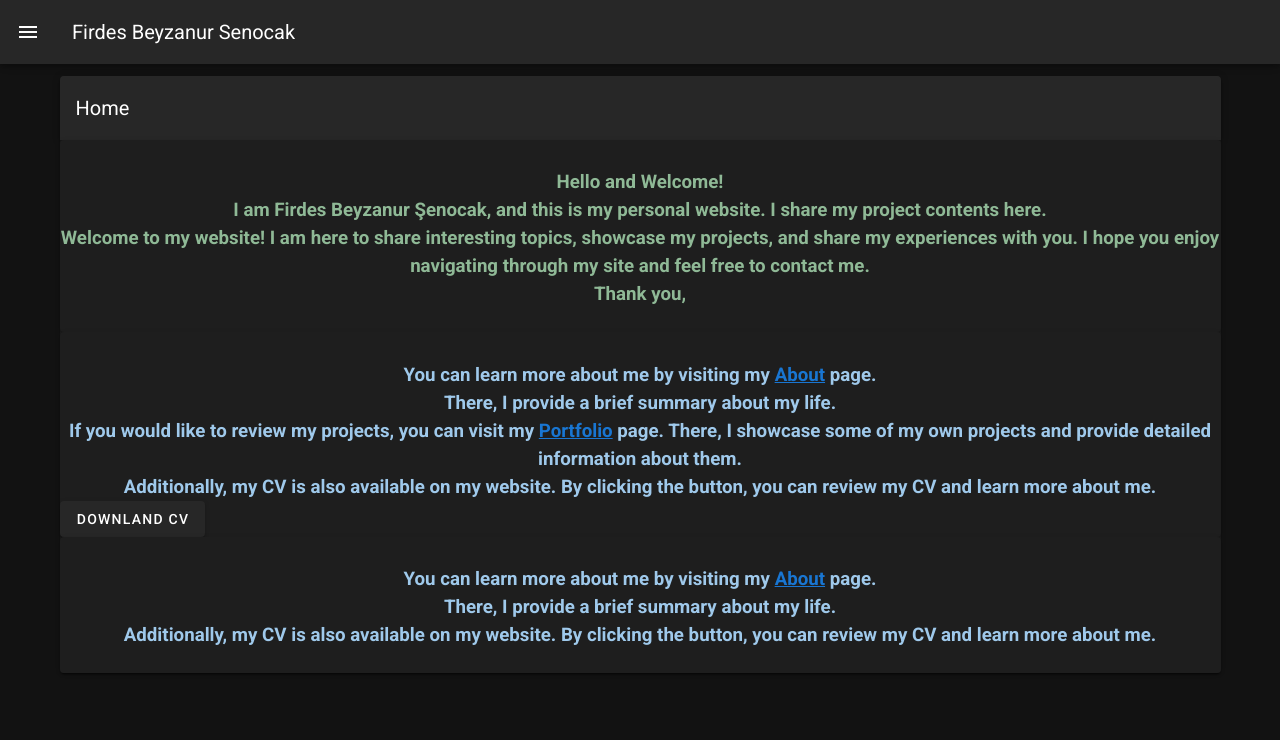
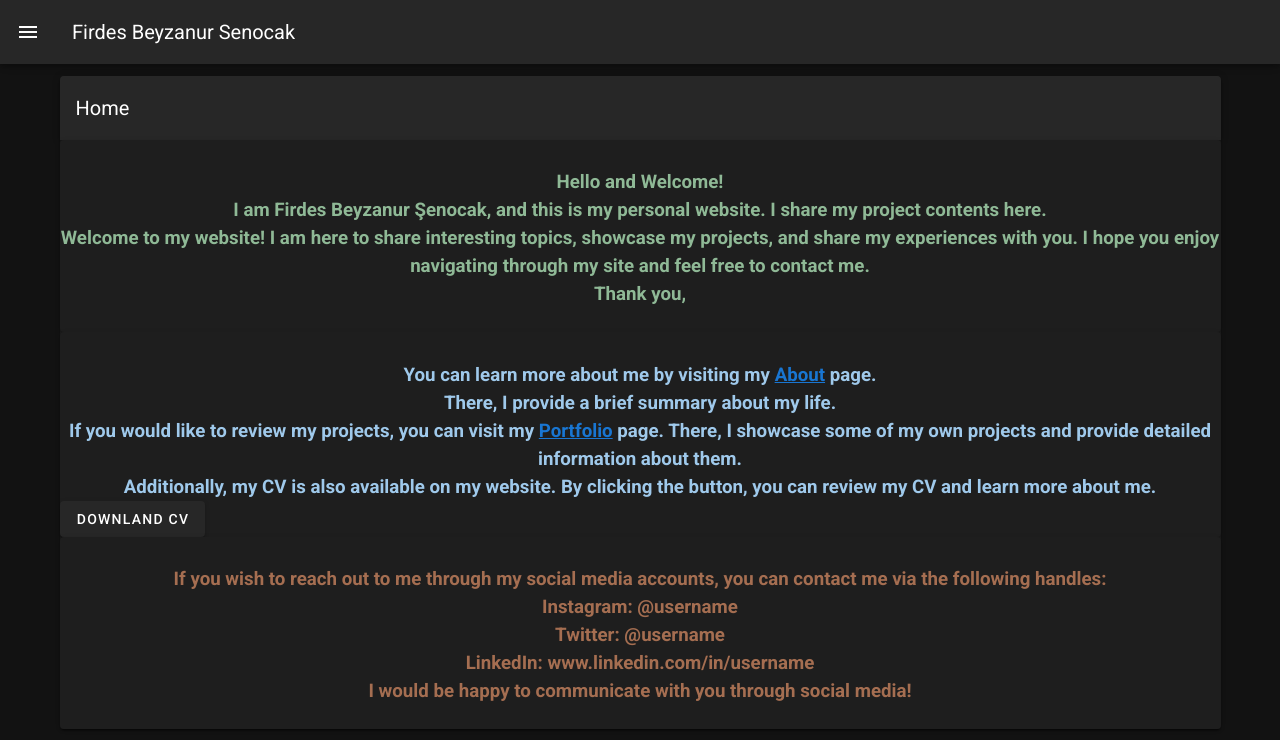
Before and after one commit to Firdesbeyzanur/OrijinalWebSite, a Nuxt app: page / in a window 1280 px wide. Shown: the top 740 px of the page. Built offline with nearby package versions, Linux system fonts and the light colour scheme.

Commit message:
Update index.vue
renk değiştir

```diff
--- a/pages/index.vue
+++ b/pages/index.vue
@@ -43,15 +43,18 @@
       <br>
       </v-card>
 
-      <v-card style="color: #9FC9EB;">
+      <v-card style="color: #A56E51;">
         <h3 class="text-center">
       <br>
-      You can learn more about me by visiting my <nuxt-link to="/about">About</nuxt-link> page.
+      If you wish to reach out to me through my social media accounts, you can contact me via the following handles:
       <v-spacer></v-spacer>
-      There, I provide a brief summary about my life.
+      Instagram: @username
       <v-spacer></v-spacer>
-      Additionally, my CV is also available on my website. By clicking the button, you can review my CV and learn more about me.
+      Twitter: @username
       <v-spacer></v-spacer>
+      LinkedIn: www.linkedin.com/in/username
+      <v-spacer></v-spacer>
+      I would be happy to communicate with you through social media!
       </h3>
       <br>
       </v-card>
```
